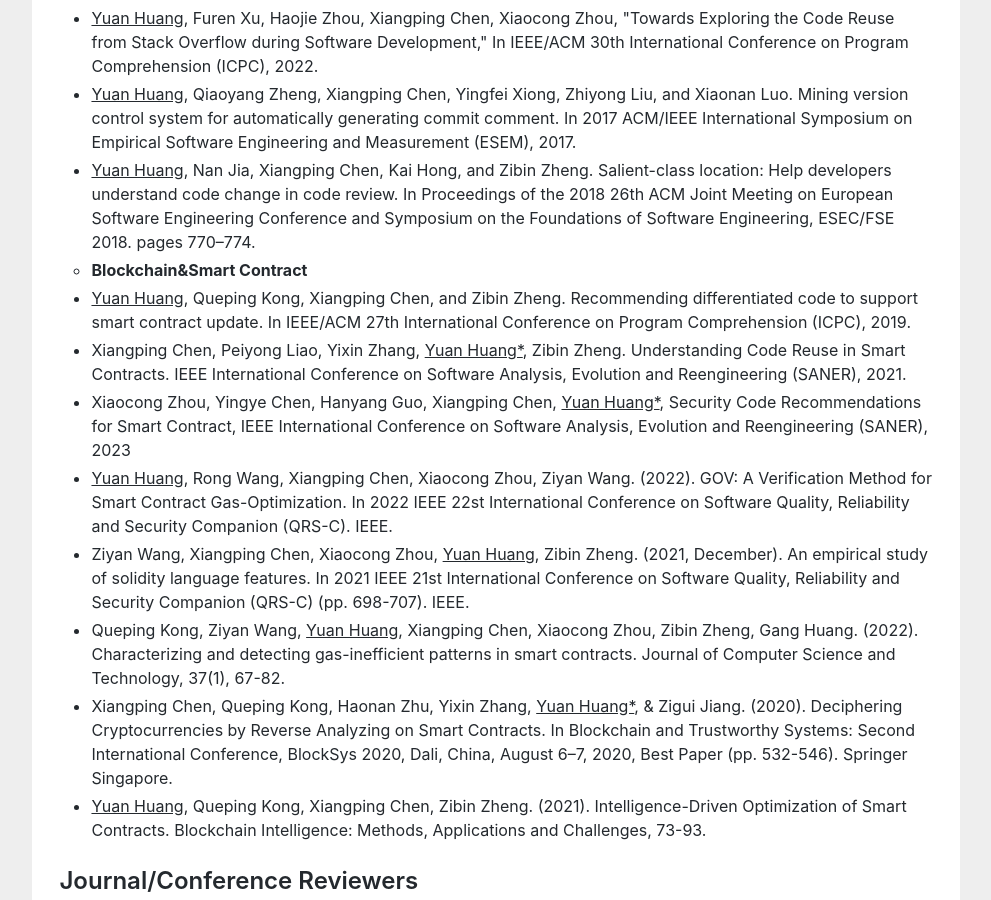
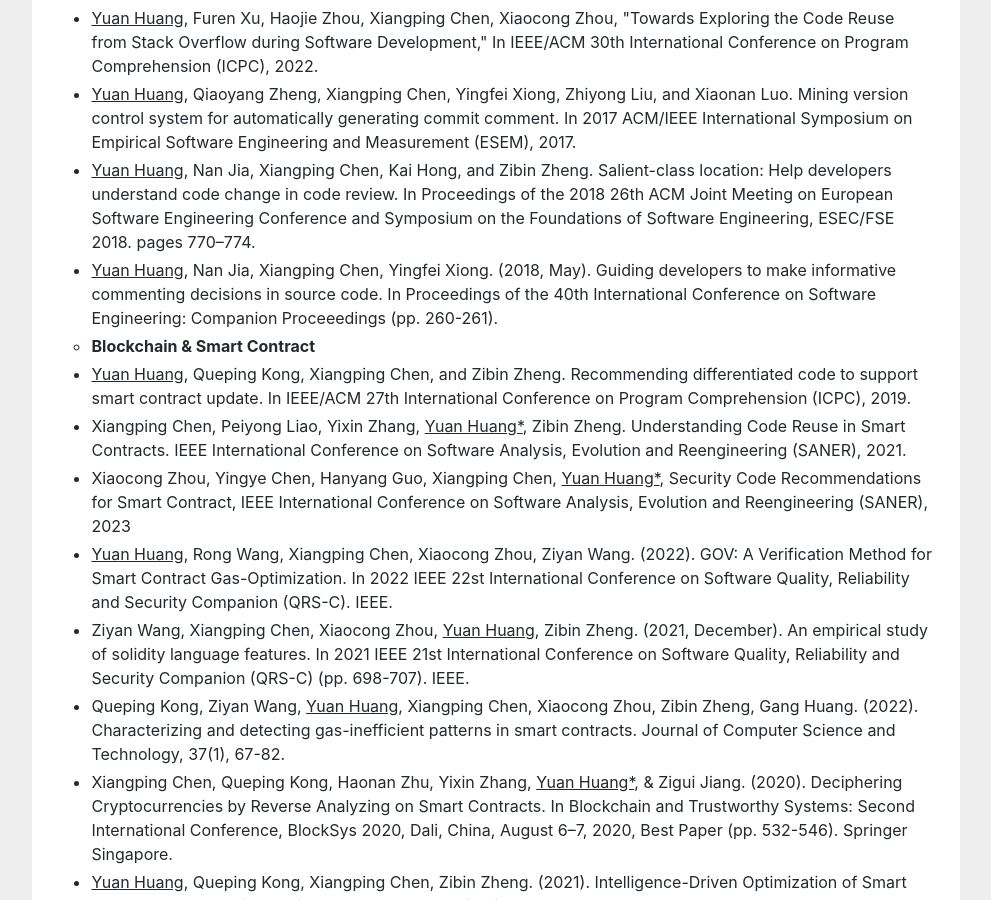
Before and after one commit to huangyuan-hy/huangyuan-hy.github.io, a Jekyll site: the page index.html, which Jekyll copies as it is, in a window 1280 px wide and 900 px high, scrolled down 1489 px. Shown: the whole window, without its empty margins (144-1135 px from the left). Built offline with Jekyll 4.4.1, drawn with Linux system fonts in a browser that asks for light colours.

Commit message:
Update index.html

```diff
--- a/index.html
+++ b/index.html
@@ -102,10 +102,10 @@ gtag('config', 'UA-158965281-1');
 <li><u>Yuan Huang</u>, Furen Xu, Haojie Zhou, Xiangping Chen, Xiaocong Zhou, "Towards Exploring the Code Reuse from Stack Overflow during Software Development," In IEEE/ACM 30th International Conference on Program Comprehension (ICPC), 2022.</li>
 <li><u>Yuan Huang</u>, Qiaoyang Zheng, Xiangping Chen, Yingfei Xiong, Zhiyong Liu, and Xiaonan Luo. Mining version control system for automatically generating commit comment. In 2017 ACM/IEEE International Symposium on Empirical Software Engineering and Measurement (ESEM), 2017.</li>
 <li><u>Yuan Huang</u>, Nan Jia, Xiangping Chen, Kai Hong, and Zibin Zheng. Salient-class location: Help developers understand code change in code review. In Proceedings of the 2018 26th ACM Joint Meeting on European Software Engineering Conference and Symposium on the Foundations of Software Engineering, ESEC/FSE 2018. pages 770–774.</li>
+<li><u>Yuan Huang</u>, Nan Jia, Xiangping Chen, Yingfei Xiong. (2018, May). Guiding developers to make informative commenting decisions in source code. In Proceedings of the 40th International Conference on Software Engineering: Companion Proceeedings (pp. 260-261).</li>
 
 
-
-	<li type="circle"><b>Blockchain&Smart Contract</b></li>
+	<li type="circle"><b>Blockchain & Smart Contract</b></li>
 
 <li><u>Yuan Huang</u>, Queping Kong, Xiangping Chen, and Zibin Zheng. Recommending differentiated code to support smart contract update. In IEEE/ACM 27th International Conference on Program Comprehension (ICPC), 2019. </li>
 
```
